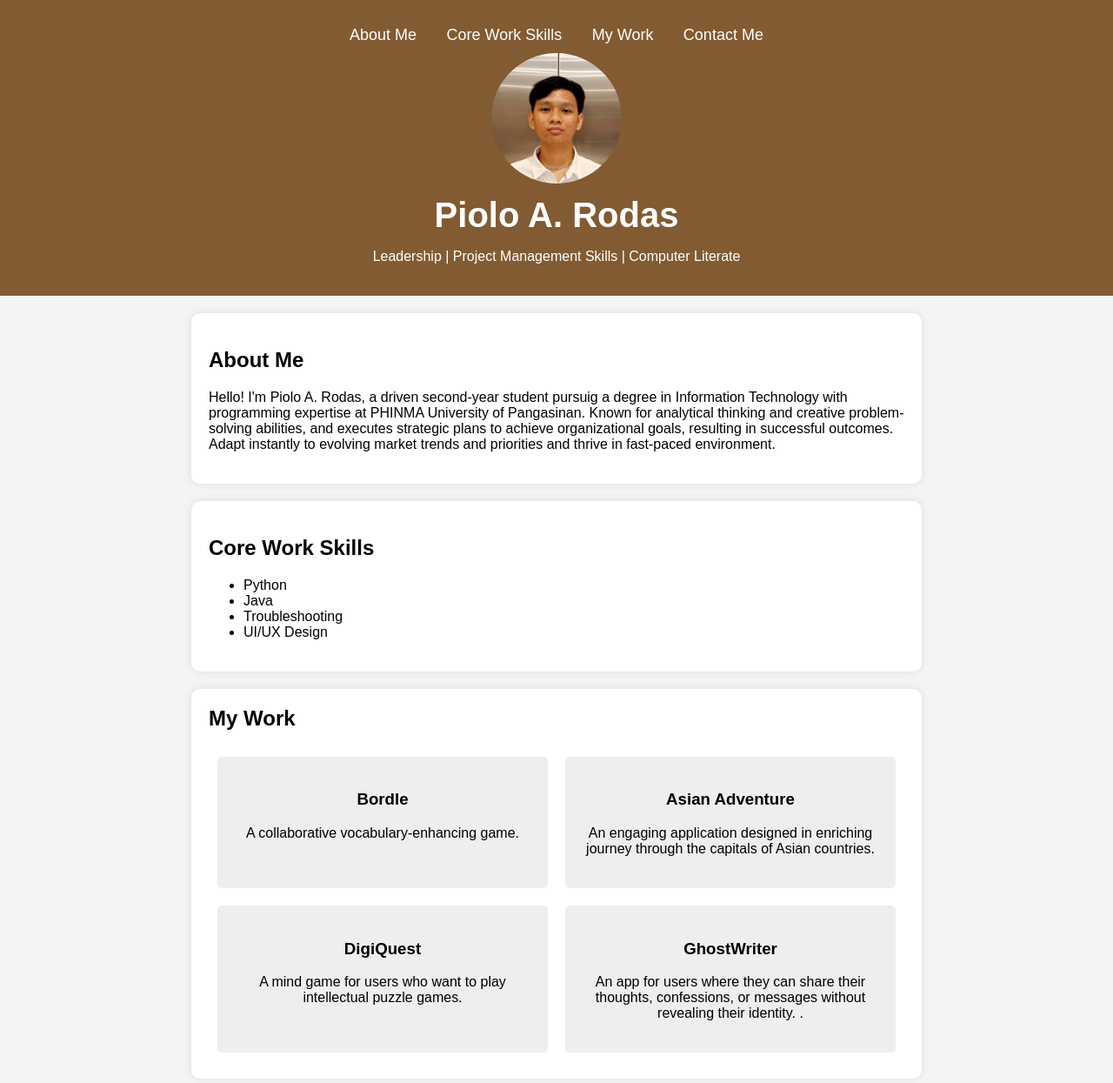
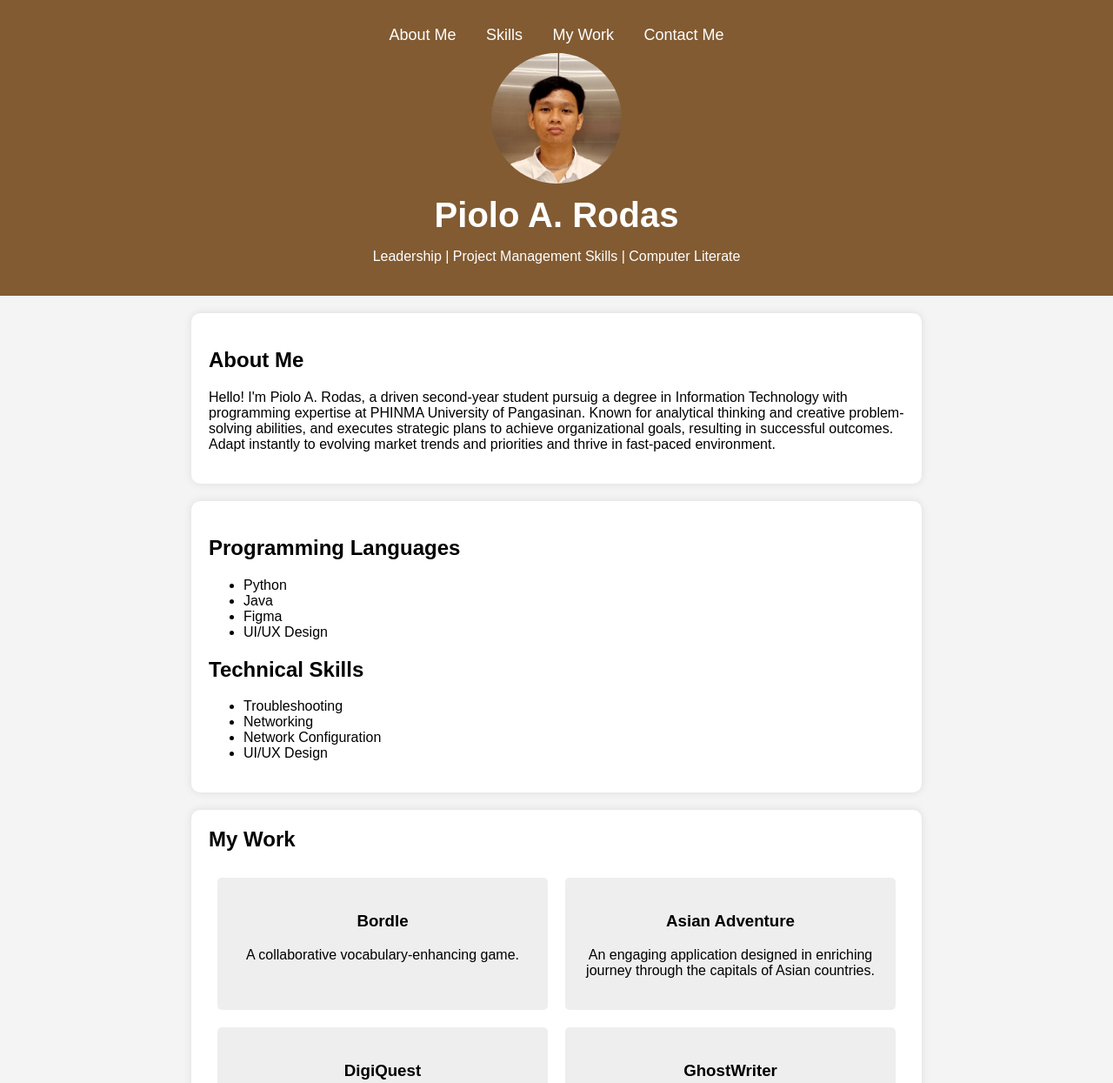
Before and after one commit to PioloRodas/PioloRodas.github.io, a plain HTML site: page index.html in a window 1280 px wide. Shown: the top 1245 px of the page at 87% size. Drawn offline with Linux system fonts and the light colour scheme.

Commit message:
Update index.html

```diff
--- a/index.html
+++ b/index.html
@@ -13,7 +13,7 @@
     <div class="profile">
         <nav>
             <a href="#about">About Me</a>
-            <a href="#skills">Core Work Skills</a>
+            <a href="#skills">Skills</a>
             <a href="#portfolio">My Work</a>
             <a href="#contact">Contact Me</a>
         </nav>
@@ -34,11 +34,18 @@
 </section>
 
 <section id="skills" class="skills">
-    <h2>Core Work Skills</h2>
+    <h2>Programming Languages</h2>
     <ul>
         <li>Python</li>
         <li>Java</li>
+        <li>Figma</li>
+        <li>UI/UX Design</li>
+    </ul>
+    <h2>Technical Skills</h2>
+    <ul>
         <li>Troubleshooting</li>
+        <li>Networking</li>
+        <li>Network Configuration</li>
         <li>UI/UX Design</li>
     </ul>
 </section>
```
